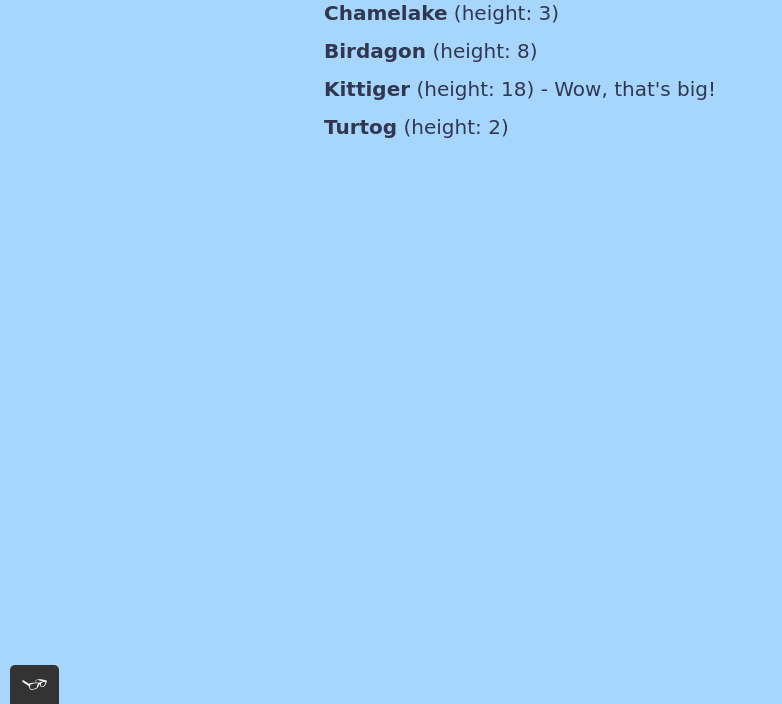
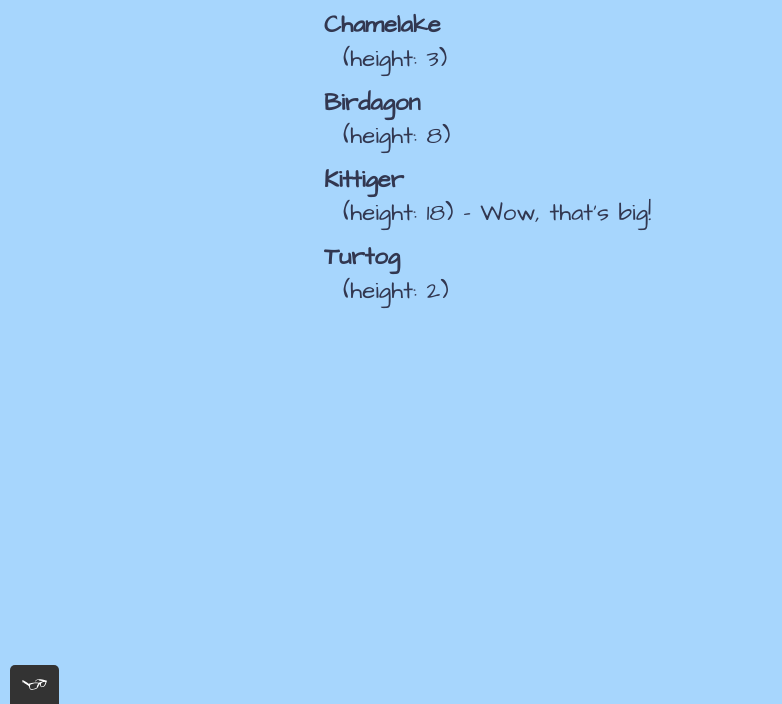
Before and after one commit to kir-net/simple-js-app, a website: page index.html in a window 1280 px wide. Shown: the part 96-800 px from the top of the page, without its empty margins (0-782 px from the left). Drawn offline with Linux system fonts and the light colour scheme.

Commit message:
some more styling: list and media queries

```diff
--- a/index.html
+++ b/index.html
@@ -6,6 +6,7 @@
   <meta name="viewport" content="width=device-width, initial-scale=1">
   <link href="css/styles.css" rel="stylesheet" type="text/css" />
   <link href="https://fonts.googleapis.com/css?family=Spectral" rel="stylesheet">
+  <link href="https://fonts.googleapis.com/css2?family=Architects+Daughter&display=swap" rel="stylesheet">
   <title>Simple JS App</title>
 </head>
 
--- a/js/scripts.js
+++ b/js/scripts.js
@@ -30,9 +30,9 @@ document.write("<ul>")
 // iterate through pokemon list and print it with height info to index.html
 for ( i = 0; i<pokemonList.length; i++ ) {
     // add comment to pokemons taller than threshold
-    let isBig = pokemonList[i].height > threshold ? " - Wow, that's big!" : "";
+    let isBig = pokemonList[i].height > threshold ? "- Wow, that's big!" : "";
 	document.write(
-        `<li><b>${pokemonList[i].name}</b> (height: ${pokemonList[i].height}) ${isBig} </li>`
+        `<li><b>${pokemonList[i].name}</b><br> &nbsp&nbsp(height: ${pokemonList[i].height}) ${isBig} </li>`
     );
 }
 document.write("</ul>")
--- a/scss/files/_base.scss
+++ b/scss/files/_base.scss
@@ -29,7 +29,6 @@ h1 {
 ul{
     list-style-type: none;
     margin: $huge 15% 0;
-    text-align: left;
     padding: 0;
 }
 
--- a/scss/files/_index.scss
+++ b/scss/files/_index.scss
@@ -5,5 +5,4 @@
 @import 'variables';
 @import 'base';
 
-
 @import 'media-queries';
--- a/scss/files/_media-queries.scss
+++ b/scss/files/_media-queries.scss
@@ -10,9 +10,9 @@
         margin:  20px 5%;;
     }
 }
-@media all and (min-width: 700px) {
+@media all and (min-width: 800px) {
     html{
-        font-size: 20px;
+        font-size: 24px;
     }
 
     h1, ul{
```
Also changed, not shown: css/styles.css, 1 other file.
